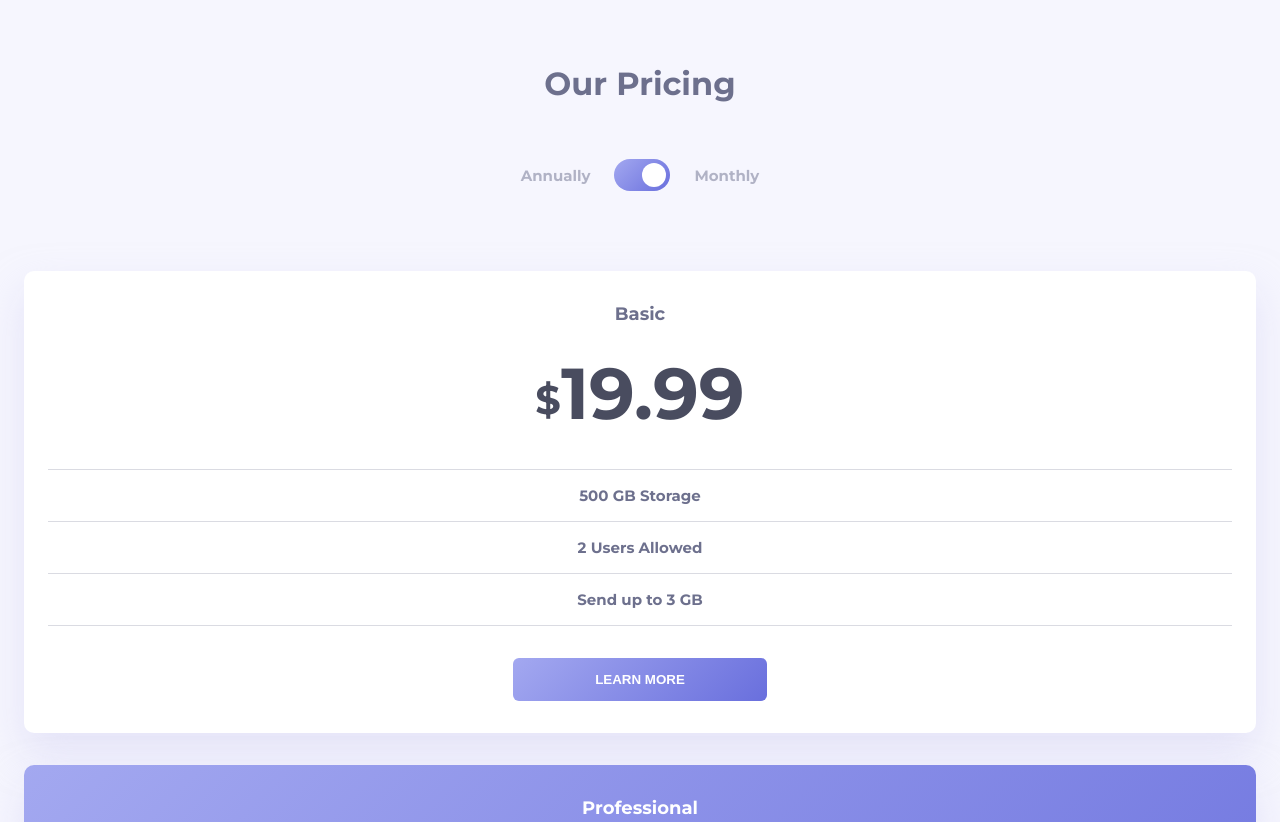
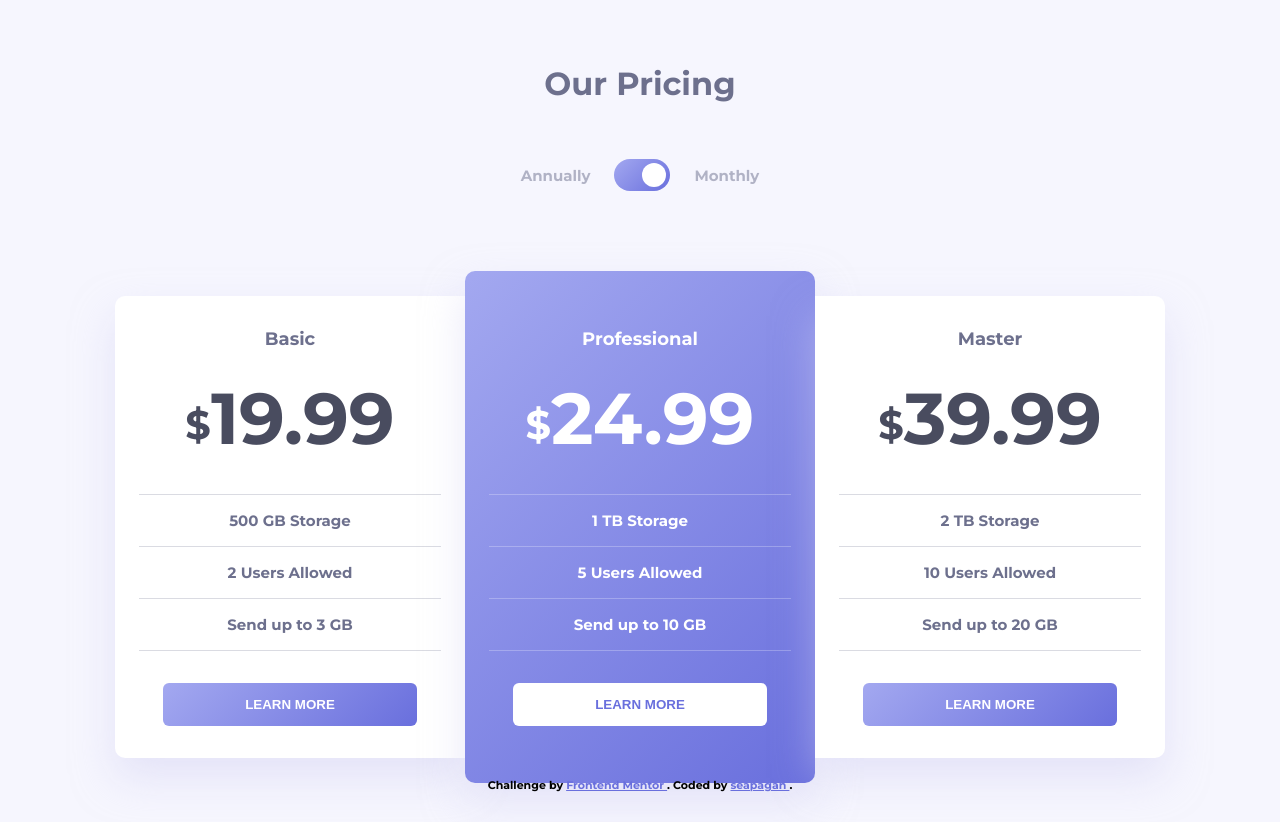
Before and after one commit to seapagan-fem/pricing-component-with-toggle, a plain HTML site: page index.html in a window 1280 px wide. Shown: the top 822 px of the page. Drawn offline with Linux system fonts and the light colour scheme.

Commit message:
make center card bigger on desktop view

```diff
--- a/index.html
+++ b/index.html
@@ -29,6 +29,7 @@
     </div>
     <main>
       <article class="card">
+        <div class="inner-wrapper">
           <h2 class="package-type">Basic</h2>
           <p class="price active">&dollar;19.99</p>
           <p class="price">&dollar;99.99</p>
@@ -38,8 +39,10 @@
             <li>Send up to 3 GB</li>
           </ul>
           <button class="learn-more">Learn More</button>
+        </div>
       </article>
       <article class="card">
+        <div class="inner-wrapper">
           <h2 class="package-type">Professional</h2>
           <span class="price active">&dollar;24.99</span>
           <span class="price">&dollar;249.99</span>
@@ -49,8 +52,10 @@
             <li>Send up to 10 GB</li>
           </ul>
           <button class="learn-more">Learn More</button>
+        </div>
       </article>
       <article class="card">
+        <div class="inner-wrapper">
           <h2 class="package-type">Master</h2>
           <span class="price active">&dollar;39.99</span>
           <span class="price">&dollar;399.99</span>
@@ -60,6 +65,7 @@
             <li>Send up to 20 GB</li>
           </ul>
           <button class="learn-more">Learn More</button>
+        </div>
       </article>
     </main>
 
--- a/styles/styles.css
+++ b/styles/styles.css
@@ -28,6 +28,8 @@
 body {
   display: flex;
   flex-direction: column;
+  justify-content: center;
+  align-items: center;
   row-gap: 16px;
   background-color: var(--very-light-grayish-blue);
   padding: 64px 24px;
@@ -74,7 +76,7 @@ body {
   height: 24px;
   background-color: #fff;
   border-radius: 50%;
-  transition: transform 300ms ease-in-out;
+  transition: transform 200ms ease-in-out;
 }
 
 #toggle:checked::before {
@@ -86,16 +88,17 @@ main {
   display: grid;
   grid-template-columns: 1fr;
   row-gap: 32px;
+  max-width: 400px;
 }
 
 /* ------------------------- style the default card ------------------------- */
 .card {
   background-color: white;
-  /* padding: 30px; */
   border-radius: 10px;
   text-align: center;
   box-shadow: 0px 20px 40px rgba(212, 210, 244, 0.5);
   color: var(--grayish-blue);
+  min-width: 327px;
 }
 
 h1 {
@@ -192,3 +195,37 @@ h1 {
 .attribution a {
   color: var(--gradient-end);
 }
+
+@media screen and (min-width: 1000px) {
+  main {
+    grid-template-columns: repeat(3, 1fr);
+    justify-content: center;
+    align-items: center;
+    max-width: 1050px;
+  }
+
+  .card {
+    height: max-content;
+    min-width: 350px;
+  }
+
+  .card:nth-of-type(1) {
+    border-bottom-right-radius: unset;
+    border-top-right-radius: unset;
+  }
+
+  .card:nth-of-type(2) .inner-wrapper {
+    padding-top: 25px;
+    padding-bottom: 25px;
+  }
+
+  .card:nth-of-type(3) {
+    border-bottom-left-radius: unset;
+    border-top-left-radius: unset;
+  }
+
+  footer {
+    position: absolute;
+    bottom: 8px;
+  }
+}
```
Lines whose indentation alone changed are shown as unchanged.
